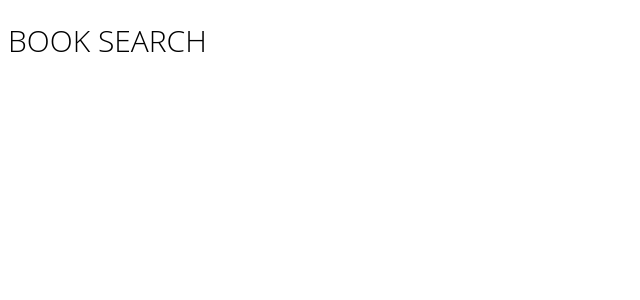
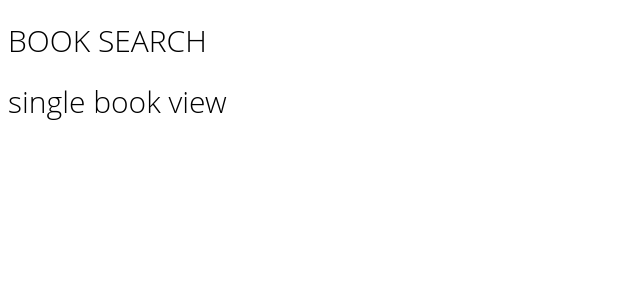
Before and after one commit to awigdale/Google-book-search, a React (Create React App) app: page /detailedBook in a window 1280 px wide. Shown: the top 300 px of the page, without its empty margins (0-640 px from the left). Built offline with nearby package versions, Linux system fonts and the light colour scheme.

Commit message:
initialized single book view - routes and component

```diff
--- a/src/client/components/books.js
+++ b/src/client/components/books.js
@@ -1,5 +1,6 @@
 import React, { Component, Fragment } from 'react';
 import axios from 'axios';
+import { Link } from 'react-router-dom';
 
 class Books extends Component {
   state = {
@@ -40,11 +41,13 @@ class Books extends Component {
           books.map(book => {
             return (
               <div key={book.id}>
-                <h1>{book.volumeInfo.title}</h1>
-                <img
-                  src={book.volumeInfo.imageLinks.thumbnail}
-                  alt="no image"
-                />
+                <Link to="/detailedBook">
+                  <h1>{book.volumeInfo.title}</h1>
+                  <img
+                    src={book.volumeInfo.imageLinks.thumbnail}
+                    alt="no image"
+                  />
+                </Link>
                 {book.volumeInfo.publisher && (
                   <p>publisher: {book.volumeInfo.publisher}</p>
                 )}
--- /dev/null
+++ b/src/client/components/singleBook.js
@@ -0,0 +1,11 @@
+import React, { Fragment } from 'react';
+
+const SingleBook = props => {
+  return (
+    <Fragment>
+      <h1>single book view</h1>
+    </Fragment>
+  );
+};
+
+export default SingleBook;
--- a/src/client/routes.js
+++ b/src/client/routes.js
@@ -1,11 +1,13 @@
 import React from 'react';
-import { Route, Switch } from 'react-router-dom';
+import { Route, Switch } from 'react-router';
 import Books from './components/books';
+import SingleBook from './components/singleBook';
 
 const Routes = () => {
   return (
     <Switch>
       <Route exact path="/" component={Books} />
+      <Route path="/detailedBook" component={SingleBook} />
     </Switch>
   );
 };
```
